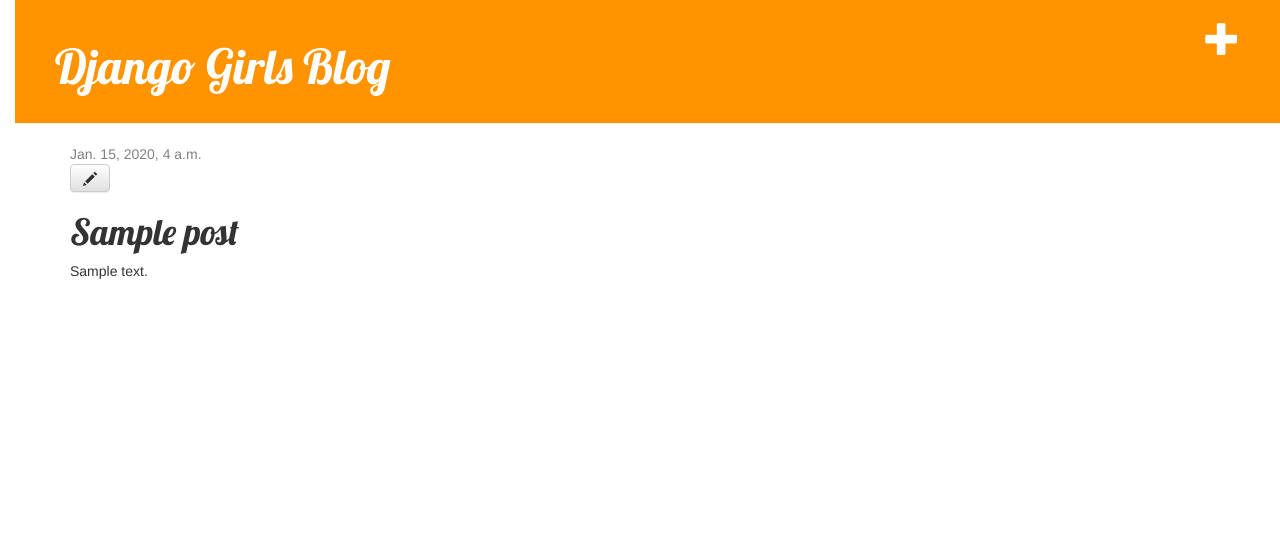
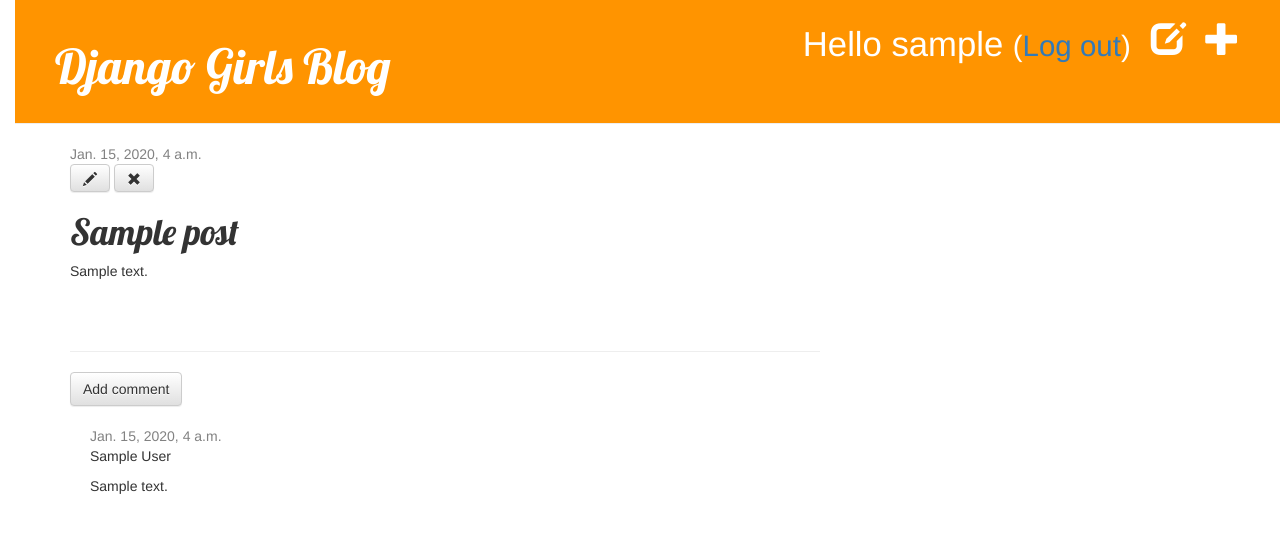
Before and after one commit to goodoldtrimtab/my-first-blog, a Django app: page /post/1/ in a window 1280 px wide. Shown: the top 533 px of the page. Run offline with Django 3.2, Linux system fonts and the light colour scheme; a user stored in the database is signed in; tables that the repository leaves empty hold one stand-in row (values such as "Sample post"); some libraries are stand-ins or nearby versions.

Commit message:
Added comments.

```diff
--- a/blog/admin.py
+++ b/blog/admin.py
@@ -1,4 +1,5 @@
 from django.contrib import admin
-from .models import Post
+from .models import Post, Comment
 
 admin.site.register(Post)
+admin.site.register(Comment)
--- a/blog/models.py
+++ b/blog/models.py
@@ -14,3 +14,20 @@ class Post(models.Model):
 
 	def __str__(self):
 		return self.title
+
+class Comment(models.Model):
+	post = models.ForeignKey('blog.Post', related_name='comments')
+	author = models.CharField(max_length=200)
+	text = models.TextField()
+	created_date = models.DateTimeField(default=timezone.now)
+	approved_comment = models.BooleanField(default=False)
+
+	def approve(self):
+		self.approved_comment = True
+		self.save()
+
+	def __str__(self):
+		return self.text
+
+	def approved_comments(self):
+		return self.comments.filter(approved_comment=True)
--- a/blog/static/css/blog.css
+++ b/blog/static/css/blog.css
@@ -53,3 +53,7 @@ h1, h2, h3, h4 {
 .post h1 a, .post h1 a:visited {
     color: #000000;
 }
+
+.comment {
+    margin: 20px 0px 20px 20px;
+}
--- a/blog/templates/blog/base.html
+++ b/blog/templates/blog/base.html
@@ -11,6 +11,10 @@
       <div class="page-header">
         {% if user.is_authenticated %}
           <a href="{% url 'post_new' %}" class="top-menu"><span class="glyphicon glyphicon-plus"></span></a>
+          <a href="{% url 'post_draft_list' %}" class="top-menu"><span class="glyphicon glyphicon-edit"></span></a>
+          <p class="top-menu">Hello {{ user.username }} <small>(<a href="{% url 'logout' %}">Log out</a>)</small></p>
+        {% else %}
+          <a href="{% url 'login' %}" class="top-menu"><span class="glyphicon glyphicon-lock"></span></a>
         {% endif %}
         <h1><a href="/">Django Girls Blog</a></h1>
       </div>
--- a/blog/templates/blog/post_detail.html
+++ b/blog/templates/blog/post_detail.html
@@ -6,11 +6,33 @@
 			<div class="date">
 				{{ post.published_date }}
 			</div>
+		{% else %}
+			<a class="btn btn-default" href="{% url 'post_publish' pk=post.pk %}">Publish</a>
 		{% endif %}
 		{% if user.is_authenticated %}
 			<a class="btn btn-default" href="{% url 'post_edit' pk=post.pk %}"><span class="glyphicon glyphicon-pencil"></span></a>
+			<a class="btn btn-default" href="{% url 'post_remove' pk=post.pk %}"><span class="glyphicon glyphicon-remove"></span></a>
 		{% endif %}
 		<h1>{{ post.title }}</h1>
 		<p>{{ post.text|linebreaksbr }}</p>
 	</div>
+	<hr>
+	<a class="btn btn-default" href="{% url 'add_comment_to_post' pk=post.pk %}">Add comment</a>
+	{% for comment in post.comments.all %}
+		{% if user.is_authenticated or comment.approved_comment %}
+		<div class="comment">
+			<div class="date">
+				{{ comment.created_date }}
+				{% if not comment.approved_comment %}
+					<a class="btn btn-default" href="{% url 'comment_remove' pk=comment.pk %}"><span class="glyphicon glyphicon-remove"></span></a>
+					<a class="btn btn-default" href="{% url 'comment_approve' pk=comment.pk %}"><span class="glyphicon glyphicon-ok"></span></a>
+				{% endif %}
+			</div>
+			<stong>{{ comment.author }}</stong>
+			<p>{{ comment.text|linebreaks }}</p>
+		</div>
+		{% endif %}
+	{% empty %}
+		<p>No comments here yet :(</p>
+	{% endfor %}
 {% endblock %}
--- a/blog/templates/blog/post_list.html
+++ b/blog/templates/blog/post_list.html
@@ -8,6 +8,7 @@
 	    </div>
 	      <h1><a href="{% url 'post_detail' pk=post.pk %}">{{ post.title }}</a></h1>
 	      <p>{{ post.text|linebreaksbr }}</p>
+	      <a href="{% url 'post_detail' pk=post.pk %}">Comments: {{ post.comments.count }}</a>
 	  </div>
 	{% endfor %}
 {% endblock %}
--- a/blog/urls.py
+++ b/blog/urls.py
@@ -6,4 +6,10 @@ urlpatterns = [
 	url(r'^post/(?P<pk>\d+)/$', views.post_detail, name='post_detail'),
 	url(r'^post/new/$', views.post_new, name='post_new'),
 	url(r'^post/(?P<pk>\d+)/edit/$', views.post_edit, name='post_edit'),
+	url(r'^drafts/$', views.post_draft_list, name='post_draft_list'),
+	url(r'^post/(?P<pk>\d+)/publish/$', views.post_publish, name='post_publish'),
+	url(r'^post/(?P<pk>\d+)/remove/$', views.post_remove, name='post_remove'),
+	url(r'^post/(?P<pk>\d+)/comment/$', views.add_comment_to_post, name='add_comment_to_post'),
+	url(r'^comment/(?P<pk>\d+)/approve/$', views.comment_approve, name='comment_approve'),
+	url(r'^comment/(?P<pk>\d+)/remove/$', views.comment_remove, name='comment_remove'),
 ]
--- a/blog/views.py
+++ b/blog/views.py
@@ -1,8 +1,10 @@
 from django.shortcuts import redirect
 from django.shortcuts import render, get_object_or_404
 from django.utils import timezone
-from .models import Post
-from .forms import PostForm
+from django.contrib.auth.decorators import login_required
+
+from .models import Post, Comment
+from .forms import PostForm, CommentForm
 
 def post_list(request):
 	posts = Post.objects.filter(published_date__lte=timezone.now()).order_by('-published_date')
@@ -12,19 +14,20 @@ def post_detail(request, pk):
 	post = get_object_or_404(Post, pk=pk)
 	return render(request, 'blog/post_detail.html', {'post': post})
 
+@login_required
 def post_new(request):
 	if request.method == "POST":
 		form = PostForm(request.POST)
 		if form.is_valid():
 			post = form.save(commit=False)
 			post.author = request.user
-			post.published_date = timezone.now()
 			post.save()
 			return redirect('post_detail', pk=post.pk)
 	else:
 		form = PostForm()
 	return render(request, 'blog/post_edit.html', {'form': form})
 
+@login_required
 def post_edit(request, pk):
 	post = get_object_or_404(Post, pk=pk)
 	if request.method == "POST":
@@ -32,9 +35,50 @@ def post_edit(request, pk):
 		if form.is_valid():
 			post = form.save(commit=False)
 			post.author = request.user
-			post.published_date = timezone.now()
 			post.save()
 			return redirect('post_detail', pk=post.pk)
 	else:
 		form = PostForm(instance=post)
 	return render(request, 'blog/post_edit.html', {'form': form})
+
+@login_required
+def post_draft_list(request):
+	posts = Post.objects.filter(published_date__isnull=True).order_by('-created_date')
+	return render(request, 'blog/post_draft_list.html', {'posts': posts})
+
+@login_required
+def post_publish(request, pk):
+	post = get_object_or_404(Post, pk=pk)
+	post.publish()
+	return redirect('post_detail', pk=pk)
+
+@login_required
+def post_remove(request, pk):
+	post = get_object_or_404(Post, pk=pk)
+	post.delete()
+	return redirect('post_list')
+
+def add_comment_to_post(request, pk):
+	post = get_object_or_404(Post, pk=pk)
+	if request.method == "POST":
+		form = CommentForm(request.POST)
+		if form.is_valid():
+			comment = form.save(commit=False)
+			comment.post = post
+			comment.save()
+			return redirect('post_detail', pk=post.pk)
+	else:
+		form = CommentForm()
+	return render(request, 'blog/add_comment_to_post.html', {'form': form})
+
+@login_required
+def comment_approve(request, pk):
+	comment = get_object_or_404(Comment, pk=pk)
+	comment.approve()
+	return redirect('post_detail', pk=comment.post.pk)
+
+@login_required
+def comment_remove(request, pk):
+	comment = get_object_or_404(Comment, pk=pk)
+	comment.delete()
+	return redirect('post_detail', pk=comment.post.pk)
--- a/mysite/settings.py
+++ b/mysite/settings.py
@@ -120,3 +120,5 @@ USE_TZ = True
 
 STATIC_URL = '/static/'
 STATIC_ROOT = os.path.join(BASE_DIR, 'static')
+
+LOGIN_REDIRECT_URL = '/'
--- a/mysite/urls.py
+++ b/mysite/urls.py
@@ -15,8 +15,11 @@ Including another URLconf
 """
 from django.conf.urls import include, url
 from django.contrib import admin
+from django.contrib.auth import views
 
 urlpatterns = [
     url(r'^admin/', admin.site.urls),
+    url(r'^accounts/login/$', views.login, name='login'),
+    url(r'^accounts/logout/$', views.logout, name='logout', kwargs={'next_page': '/'}),
     url(r'', include('blog.urls')),
 ]
```
Also changed, not shown: blog/forms.py (+6 -1 lines), blog/templates/blog/add_comment_to_post.html (added, +9 -0 lines), blog/templates/blog/post_draft_list.html (added, +11 -0 lines), blog/templates/registration/login.html (added, +22 -0 lines), blog/migrations/0002_comment.py (added).
